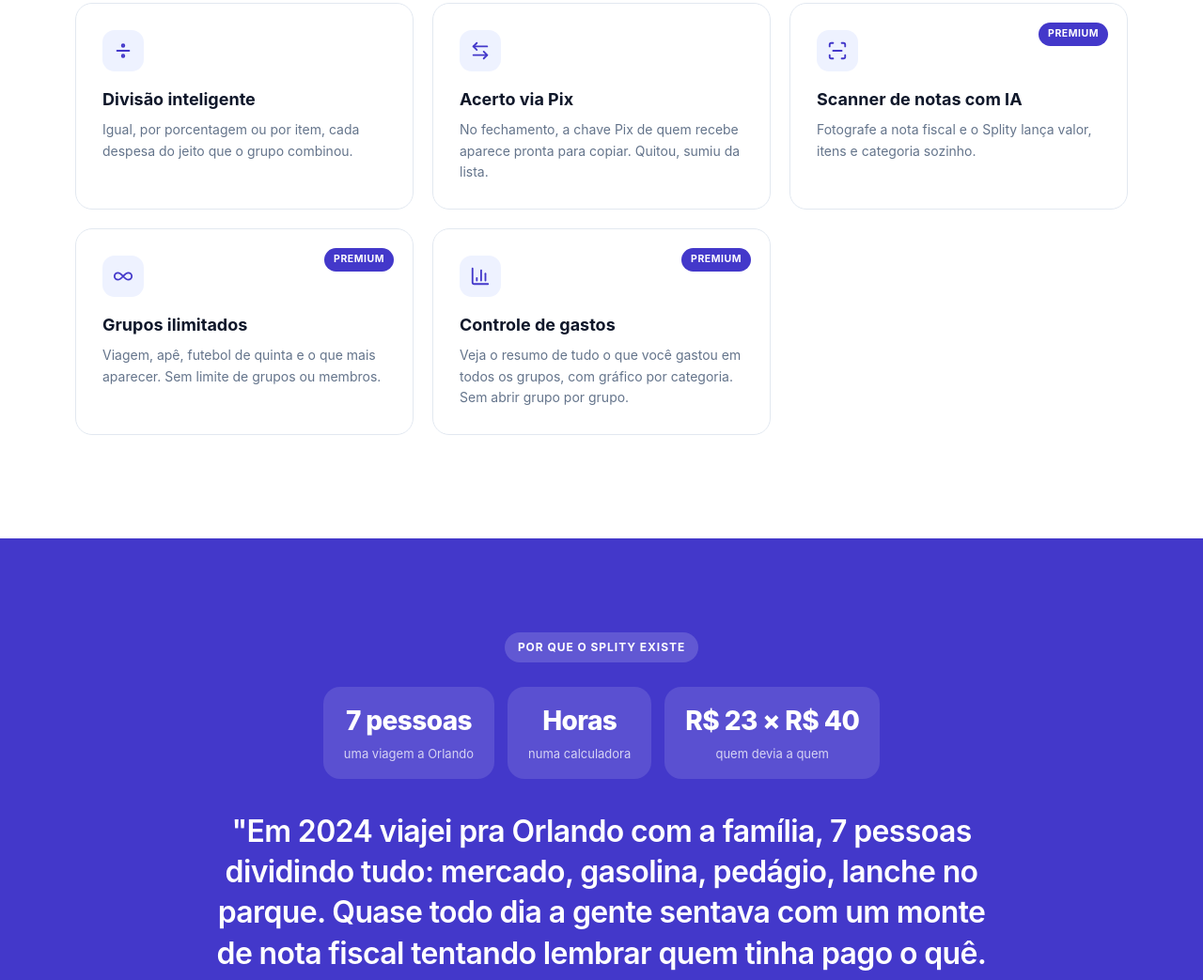
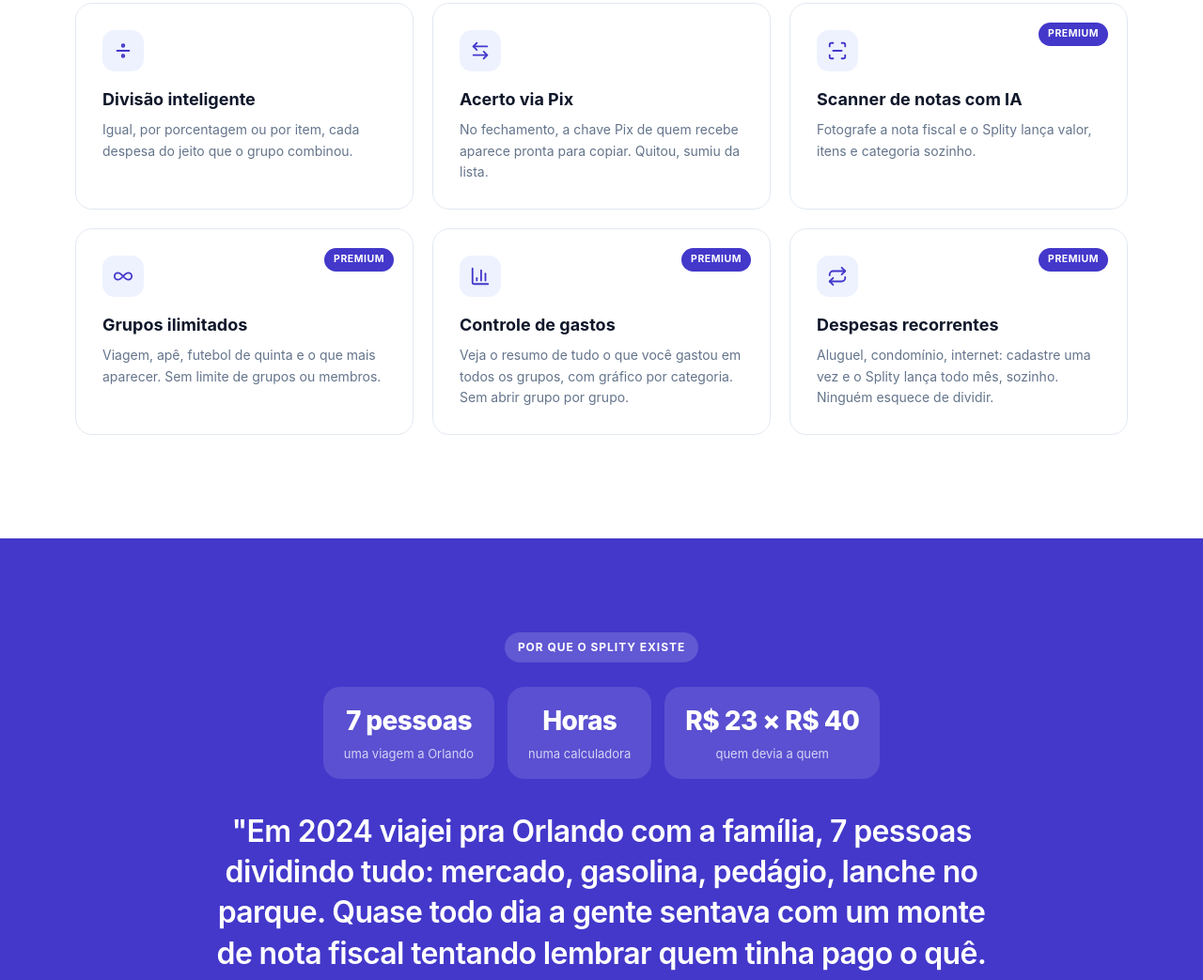
Before and after one commit to arthurfonts8/split-app-landing, a plain HTML site: page index.html in a window 1280 px wide. Shown: the part 5706-6749 px from the top of the page at 94% size. Drawn offline with Linux system fonts and the light colour scheme.

Commit message:
copy: card Premium de despesas recorrentes na grade de recursos
Co-Authored-By: Claude Sonnet 5.5 <noreply@anthropic.com>

```diff
--- a/index.html
+++ b/index.html
@@ -693,6 +693,7 @@
       <div class="feature-card fade left" data-fade><div class="feature-badge">Premium</div><div class="feature-icon"><svg viewBox="0 0 24 24" aria-hidden="true"><path d="M3 7V5a2 2 0 0 1 2-2h2"/><path d="M17 3h2a2 2 0 0 1 2 2v2"/><path d="M21 17v2a2 2 0 0 1-2 2h-2"/><path d="M7 21H5a2 2 0 0 1-2-2v-2"/><path d="M7 12h10"/></svg></div><h3>Scanner de notas com IA</h3><p>Fotografe a nota fiscal e o Splity lança valor, itens e categoria sozinho.</p></div>
       <div class="feature-card fade right" data-fade><div class="feature-badge">Premium</div><div class="feature-icon"><svg viewBox="0 0 24 24" aria-hidden="true"><path d="M6 16c5 0 7-8 12-8a4 4 0 0 1 0 8c-5 0-7-8-12-8a4 4 0 1 0 0 8"/></svg></div><h3>Grupos ilimitados</h3><p>Viagem, apê, futebol de quinta e o que mais aparecer. Sem limite de grupos ou membros.</p></div>
       <div class="feature-card fade left" data-fade><div class="feature-badge">Premium</div><div class="feature-icon"><svg viewBox="0 0 24 24" aria-hidden="true"><path d="M3 3v16a2 2 0 0 0 2 2h16"/><path d="M18 17V9"/><path d="M13 17V5"/><path d="M8 17v-3"/></svg></div><h3>Controle de gastos</h3><p>Veja o resumo de tudo o que você gastou em todos os grupos, com gráfico por categoria. Sem abrir grupo por grupo.</p></div>
+      <div class="feature-card fade right" data-fade><div class="feature-badge">Premium</div><div class="feature-icon"><svg viewBox="0 0 24 24" aria-hidden="true"><path d="m17 2 4 4-4 4"/><path d="M3 11v-1a4 4 0 0 1 4-4h14"/><path d="m7 22-4-4 4-4"/><path d="M21 13v1a4 4 0 0 1-4 4H3"/></svg></div><h3>Despesas recorrentes</h3><p>Aluguel, condomínio, internet: cadastre uma vez e o Splity lança todo mês, sozinho. Ninguém esquece de dividir.</p></div>
     </div>
   </div>
 </section>
```
